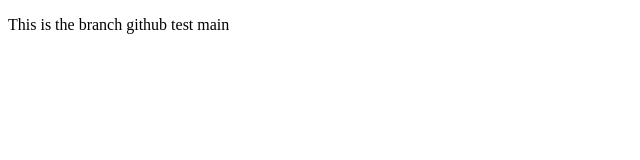
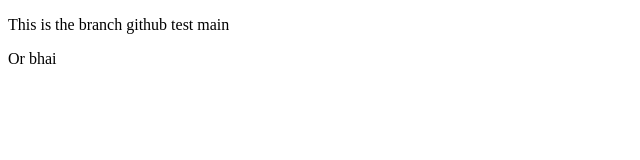
Before and after one commit to pranavtartey/githubtest, a plain HTML site: page index.html in a window 1280 px wide. Shown: the full height of the page, 0-640 px from the left. Drawn offline with Linux system fonts and the light colour scheme.

Commit message:
Some thig added

```diff
--- a/index.html
+++ b/index.html
@@ -8,5 +8,6 @@
 
   <body>
     <p>This is the branch github test main</p>
+    <p>Or bhai </p>
   </body>
 </html>
```
